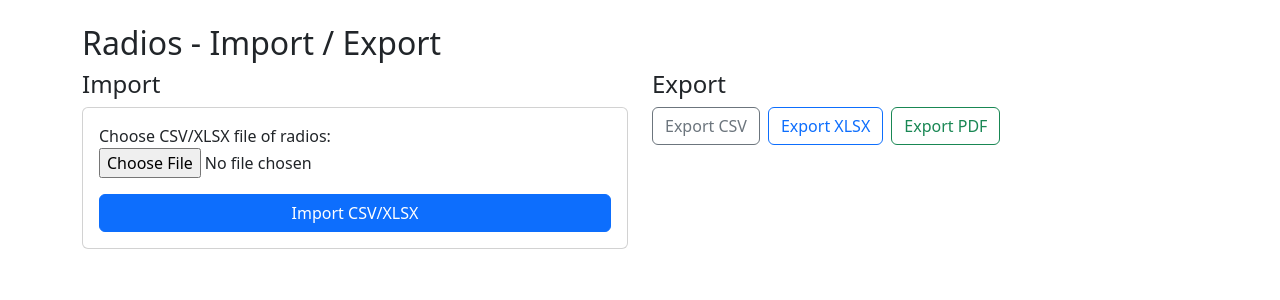
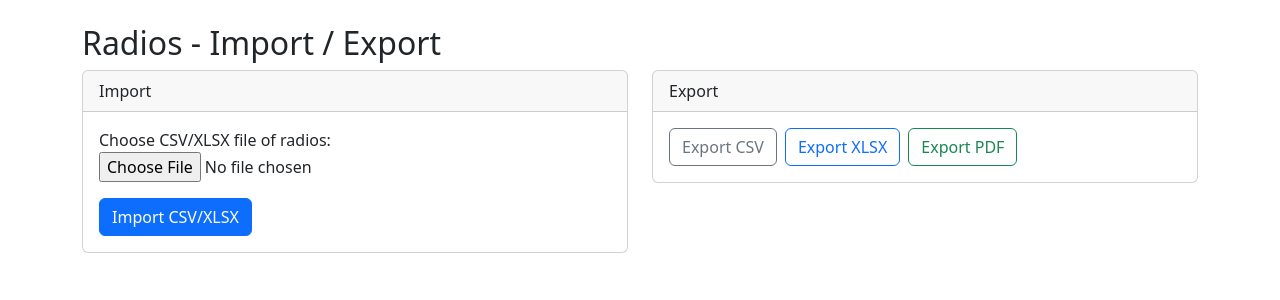
Before and after one commit to fmoreau69/playlistwatcher, a Django app: page /radios/import-export/ in a window 1280 px wide. Shown: the part 56-356 px from the top of the page. Run offline with Django 5.2, Linux system fonts and the light colour scheme; parts of the project's set-up code (start-up, migrations or seed data) failed here and were passed over; some libraries are stand-ins or nearby versions.

Commit message:
Add export playlists to CSV functionality
Co-authored-by: donkeyshotsthegroup <donkeyshotsthegroup@gmail.com>

```diff
--- a/radioscraper/templates/radioscraper/radios_import_export.html
+++ b/radioscraper/templates/radioscraper/radios_import_export.html
@@ -5,8 +5,10 @@
   <div class="row">
     <!-- Import à gauche -->
     <div class="col-md-6">
-      <h4>Import</h4>
-      <form method="post" enctype="multipart/form-data" class="card card-body">
+      <div class="card mb-3">
+        <div class="card-header">Import</div>
+        <div class="card-body">
+          <form method="post" enctype="multipart/form-data">
             {% csrf_token %}
             {{ form.as_p }}
             <button class="btn btn-primary" type="submit">Import CSV/XLSX</button>
@@ -15,10 +17,14 @@
             {% endif %}
           </form>
         </div>
+      </div>
+    </div>
 
     <!-- Export à droite -->
     <div class="col-md-6">
-      <h4>Export</h4>
+      <div class="card mb-3">
+        <div class="card-header">Export</div>
+        <div class="card-body">
           <div class="d-flex flex-wrap gap-2">
             <a class="btn btn-outline-secondary" href="{% url 'export_radios_csv' %}">Export CSV</a>
             <a class="btn btn-outline-primary" href="{% url 'export_radios_xlsx' %}">Export XLSX</a>
@@ -27,4 +33,6 @@
         </div>
       </div>
     </div>
+  </div>
+</div>
 {% endblock %}
--- a/tracker/templates/tracker/import_export.html
+++ b/tracker/templates/tracker/import_export.html
@@ -28,6 +28,7 @@
                     <div class="d-flex gap-2 flex-wrap">
                         <a href="{% url 'export_excel' %}" class="btn btn-outline-primary">Export XLSX</a>
                         <a href="{% url 'export_pdf' %}" class="btn btn-outline-success">Export PDF</a>
+                        <a href="{% url 'export_playlists_csv' %}" class="btn btn-outline-secondary">Export Playlists CSV</a>
                     </div>
                 </div>
             </div>
--- a/tracker/urls.py
+++ b/tracker/urls.py
@@ -31,6 +31,7 @@ urlpatterns = [
     path("import_export/", views.import_export, name="import_export"),
     path("export/excel/", views.export_excel, name="export_excel"),
     path("export/pdf/", views.export_pdf, name="export_pdf"),
+    path("export/playlists.csv", views.export_playlists_csv, name="export_playlists_csv"),
     path("confirm-import/", views.confirm_import, name="confirm_import"),
 
     # ----- Login & credentials management -----
```
Also changed, not shown: tracker/views.py (+29 -0 lines). Lines whose indentation alone changed are shown as unchanged.
